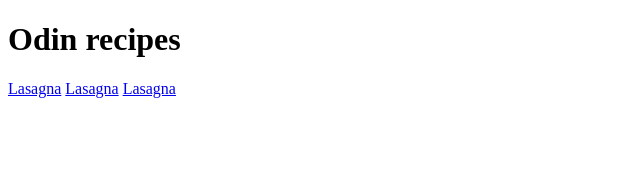
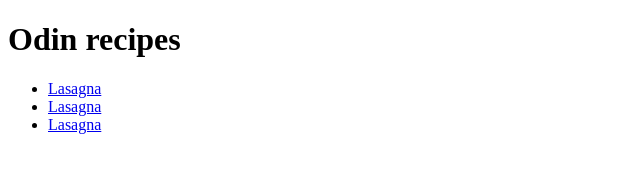
Before and after one commit to khaledk8/odin-recipes, a plain HTML site: page index.html in a window 1280 px wide. Shown: the whole page, without its empty margins (0-640 px from the left). Drawn offline with Linux system fonts and the light colour scheme.

Commit message:
edited index.html

```diff
--- a/index.html
+++ b/index.html
@@ -7,8 +7,10 @@
 </head>
 <body>
     <h1>Odin recipes</h1>
-    <a href="recipes/lasagna.html">Lasagna</a>
-    <a href="recipes/sloppy-joes.html">Lasagna</a>
-    <a href="recipes/pasta-salad.html">Lasagna</a>
+    <ul>
+    <li><a href="recipes/lasagna.html">Lasagna</a></li>
+    <li><a href="recipes/sloppy-joes.html">Lasagna</a></li>
+    <li><a href="recipes/pasta-salad.html">Lasagna</a></li>
+    </ul>
 </body>
 </html>
```
